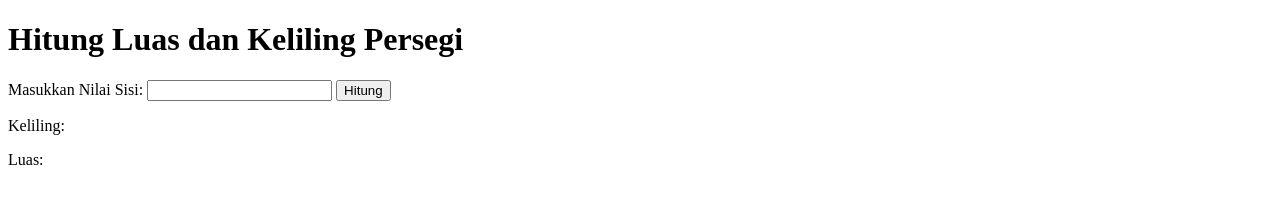
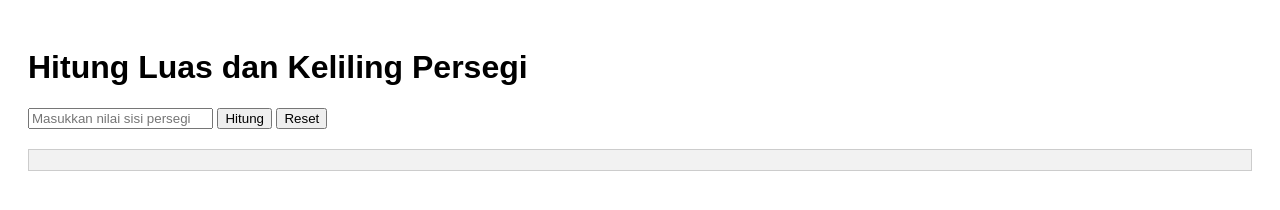
Before and after one commit to revou-fundamental-course/8-jan-24-alvinkrisnaryn, a plain HTML site: page index.html in a window 1280 px wide. Drawn offline with Linux system fonts and the light colour scheme.

Commit message:
menambahkan tombol reset

```diff
--- a/css/style.css
+++ b/css/style.css
@@ -1,13 +1,11 @@
-
-.container {
-	display: flex;
-	flex-direction: column;
-	align-items: center;
-	margin-bottom: 20px;
+body {
+	font-family: Arial, sans-serif;
+	padding: 20px;
 }
 
-.result {
-	border: 5px solid black;
-	padding: 20px;
+#hasil {
 	margin-top: 20px;
+	padding: 10px;
+	border: 1px solid #ccc;
+	background-color: #f2f2f2;
 }
--- a/index.html
+++ b/index.html
@@ -2,19 +2,14 @@
 <html>
 <head>
 	<title>Hitung Luas dan Keliling Persegi</title>
-	<link rel="stylesheet" type="css/style.css" href="styles.css">
+	<link rel="stylesheet" type="text/css" href="css/style.css">
 </head>
 <body>
 	<h1>Hitung Luas dan Keliling Persegi</h1>
-	<div class="container">
-		<label for="sisi">Masukkan Nilai Sisi:</label>
-		<input type="number" id="sisi" name="sisi">
-		<button onclick="hitung()">Hitung</button>
-	</div>
-	<div class="result" id="result">
-		<p>Keliling: <span id="keliling"></span></p>
-		<p>Luas: <span id="luas"></span></p>
-	</div>
+	<input type="number" id="sisi" placeholder="Masukkan nilai sisi persegi">
+	<button onclick="hitungLuasDanKeliling()">Hitung</button>
+	<button onclick="resetForm()">Reset</button>
+	<div id="hasil"></div>
 	<script src="js/hitung.js"></script>
 </body>
 </html>
--- a/js/hitung.js
+++ b/js/hitung.js
@@ -1,8 +1,12 @@
-function hitung() {
+function hitungLuasDanKeliling() {
 	var sisi = document.getElementById("sisi").value;
+	var luas = sisi * sisi;
 	var keliling = 4 * sisi;
-	var luas = sisi * sisi;
+	var hasil = "Luas persegi: " + luas + " dan Keliling persegi: " + keliling;
+	document.getElementById("hasil").innerHTML = hasil;
+}
 
-	document.getElementById("keliling").innerHTML = keliling;
-	document.getElementById("luas").innerHTML = luas;
+function resetForm() {
+	document.getElementById("sisi").value = "";
+	document.getElementById("hasil").innerHTML = "";
 }
```
